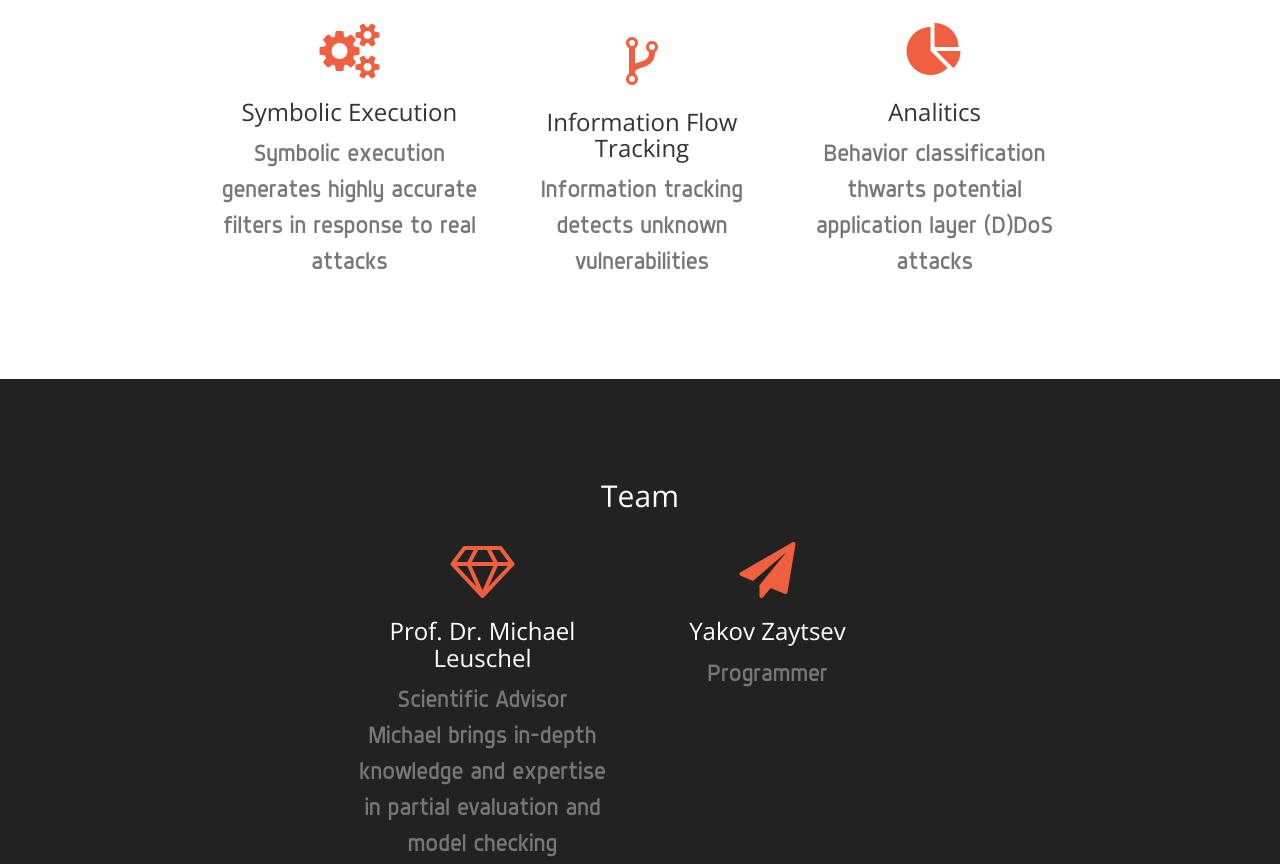
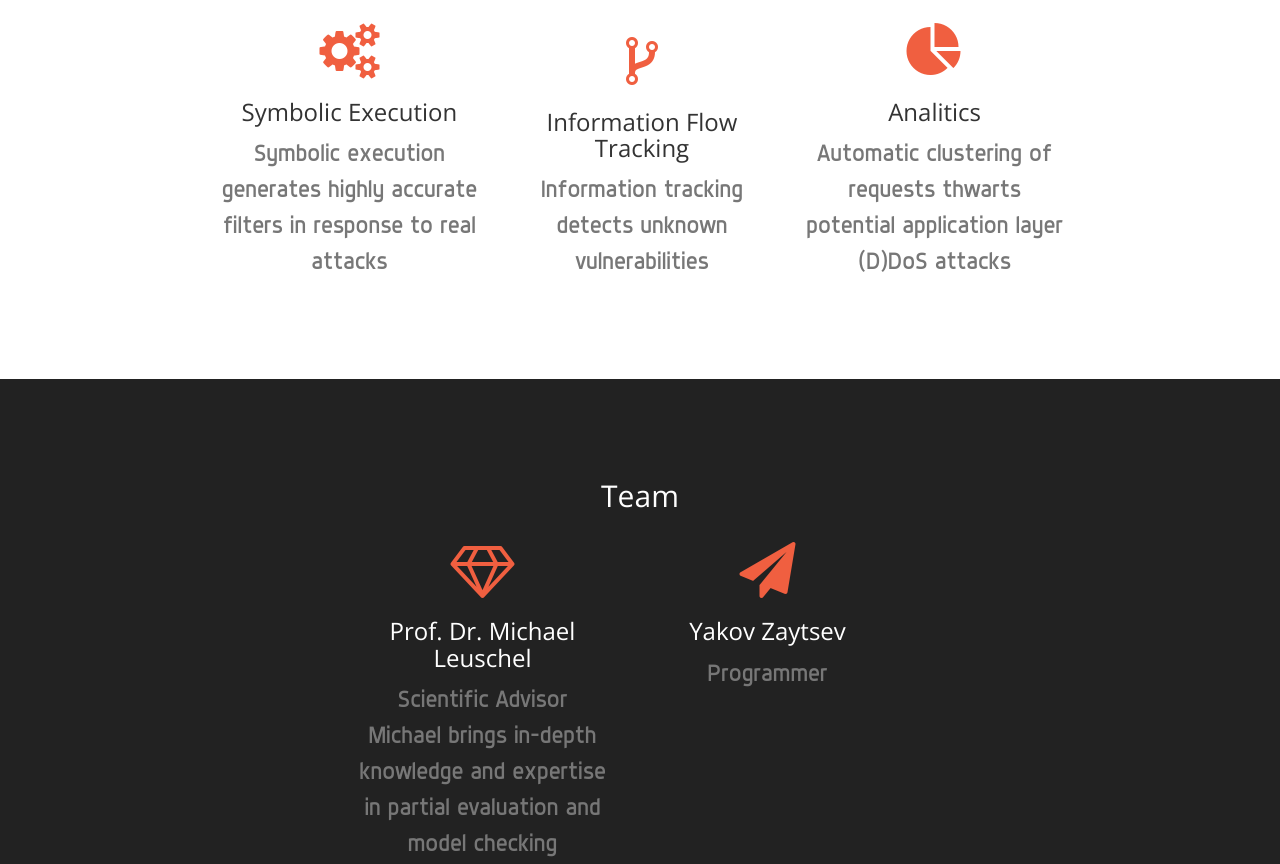
Before and after one commit to nobreach/nobreach.github.io, a plain HTML site: page index.html in a window 1280 px wide. Shown: the part 940-1804 px from the top of the page. Drawn offline with nearby package versions, Linux system fonts and the light colour scheme.

Commit message:
automatic clustering of requests

```diff
--- a/index.html
+++ b/index.html
@@ -95,7 +95,7 @@
             <div class="service-box">
               <i class="fa fa-4x fa-pie-chart wow bounceIn text-primary" data-wow-delay=".2s"></i>
               <h3>Analitics</h3>
-              <p class="text-muted">Behavior classification thwarts potential application layer (D)DoS attacks</p>
+              <p class="text-muted">Automatic clustering of requests thwarts potential application layer (D)DoS attacks</p>
             </div>
           </div>
         </div>
```
